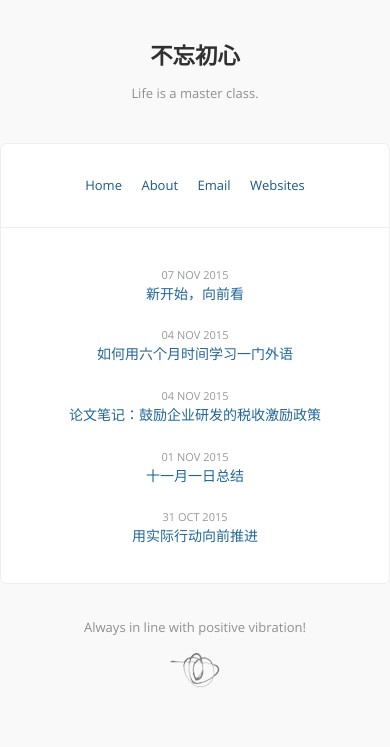
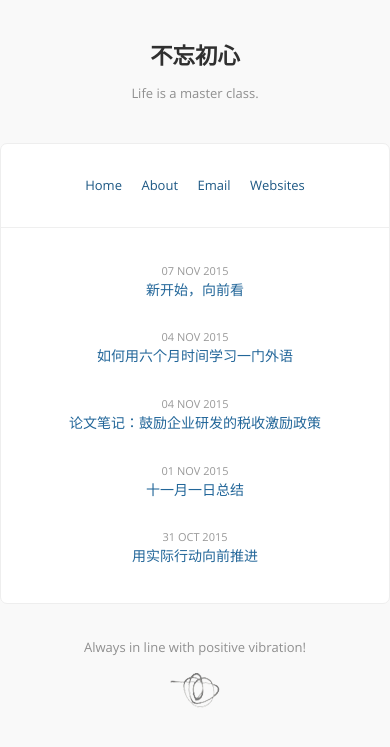
Before and after one commit to yusite/yuzijie, a Jekyll site: the page built from index.html, in a window 390 px wide. Shown: the top 747 px of the page. Built offline with Jekyll 4.4.1, drawn with Linux system fonts in a browser that asks for light colours.

Commit message:
update style

```diff
--- a/_sass/_responsive.scss
+++ b/_sass/_responsive.scss
@@ -42,7 +42,8 @@
   }
   ul.posts li {
     text-align: center;
-    margin-top: 10px;
+    margin-top: 6px;
+    margin-bottom: 28px;
   }
   section.post blockquote:before,
   section > p blockquote:before {
```
